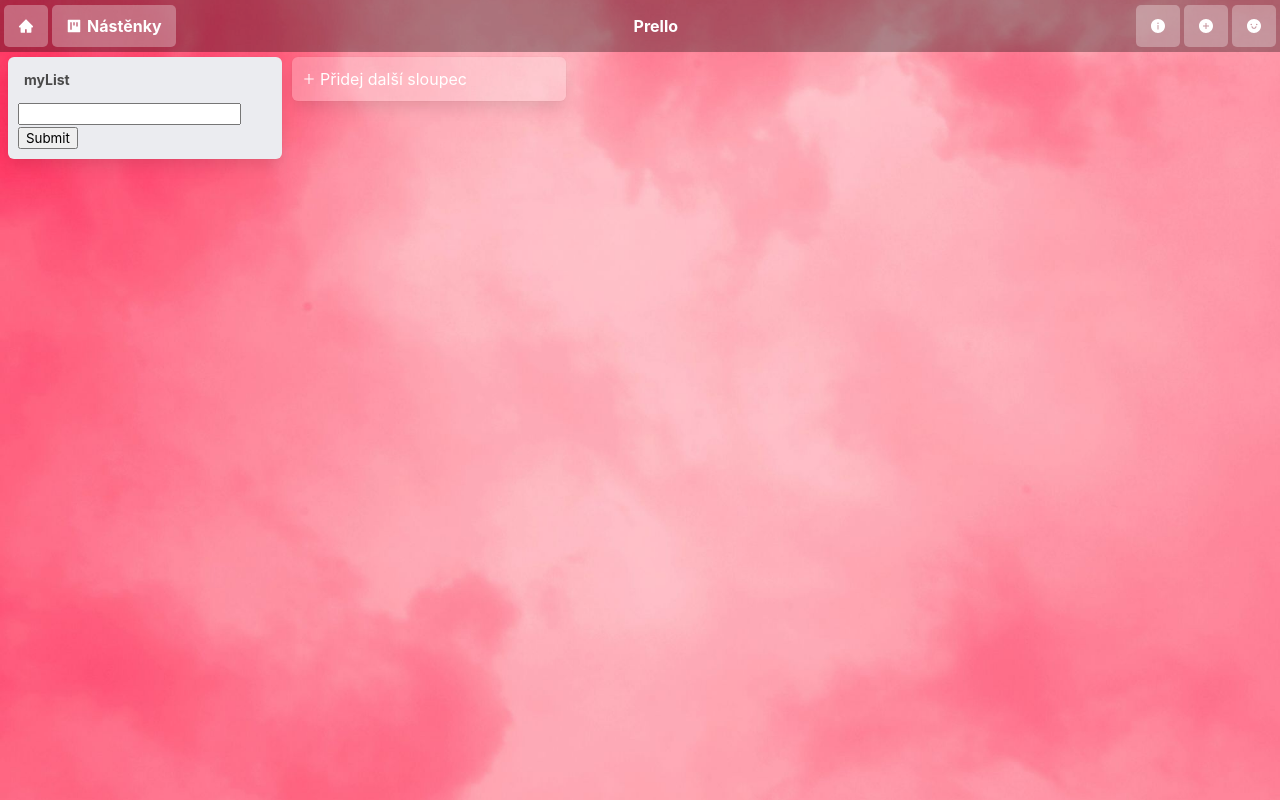
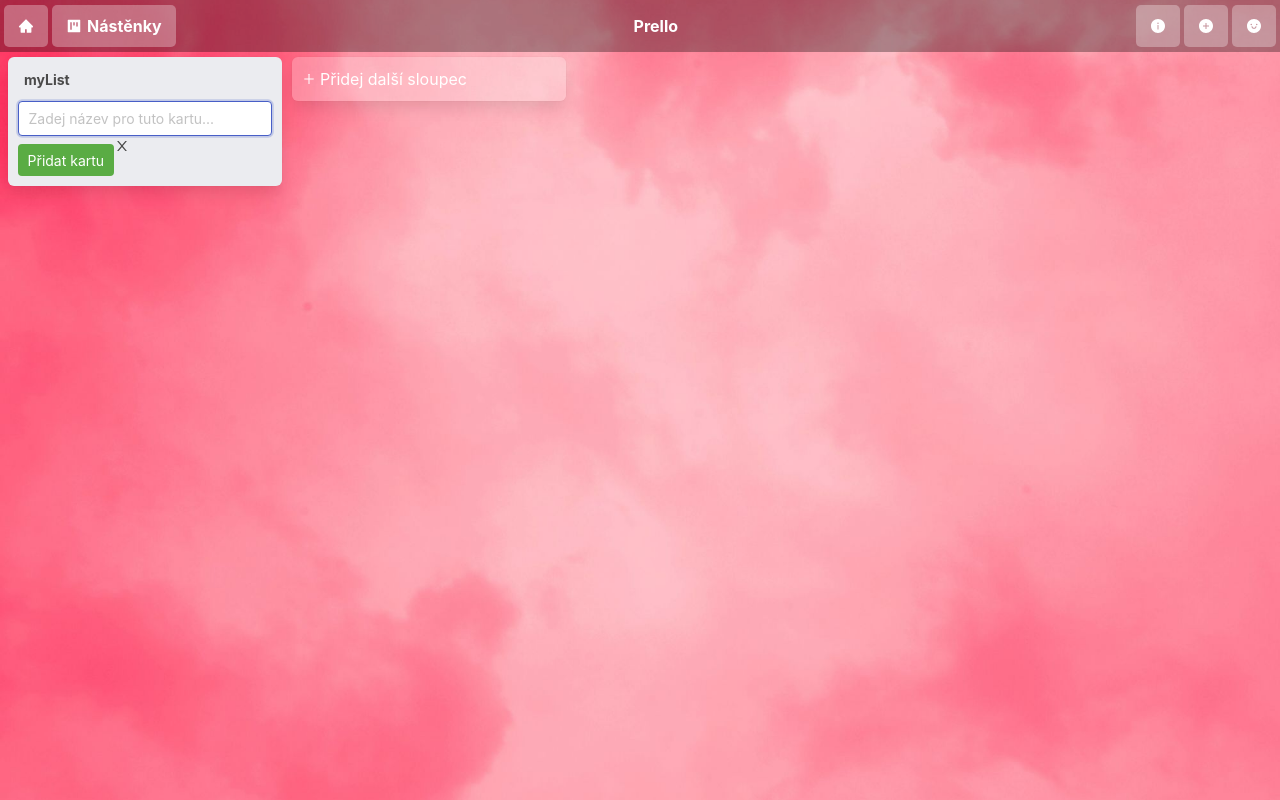
Before and after one commit to filipxpham/trelloReact, a React (Create React App) app: page / in a window 1280 px wide. Both pictures are taken after a click on the element "Přidat další kartu". Built offline with nearby package versions, Linux system fonts and the light colour scheme.

Commit message:
Addbutton component, code improvments

```diff
--- a/package.json
+++ b/package.json
@@ -7,6 +7,7 @@
     "@testing-library/react": "^11.2.5",
     "@testing-library/user-event": "^12.8.1",
     "bulma": "^0.9.2",
+    "prop-types": "^15.7.2",
     "react": "^17.0.1",
     "react-dom": "^17.0.1",
     "react-icons": "^4.2.0",
--- a/src/App.js
+++ b/src/App.js
@@ -4,6 +4,7 @@ import List from "./components/List.js";
 import Navbar from "./components/Navbar.js";
 import React, { useState } from "react";
 import { AiOutlineMore, AiOutlinePlus } from "react-icons/ai";
+import AddButton from "./components/AddButton";
 
 export default function App(props) {
   const [lists, setLists] = useState([
@@ -12,23 +13,25 @@ export default function App(props) {
       cards: Array(),
     },
   ]);
-  const [listName, setListName] = useState("");
   const [isAddingList, setIsAddingList] = useState(false);
 
   const handleSubmit = (event) => {
+    let listName = "";
+    if (typeof event == "string") {
+      listName = event;
+    } else {
+      listName = event.target.listName.value;
+      event.preventDefault();
+    }
     setLists([...lists, { name: listName, cards: [] }]);
-    event.preventDefault();
-    setListName("");
+
     setIsAddingList(false);
   };
 
-  const handleChange = (event) => {
-    setListName(event.target.value);
-  };
-
   const handleOnBlurAddList = (event) => {
-    if (listName.length > 0) {
-      handleSubmit(event);
+    if (event.target.value) {
+      console.log(event.target.value);
+      handleSubmit(event.target.value);
     } else {
       setIsAddingList(false);
     }
@@ -58,20 +61,12 @@ export default function App(props) {
     return (
       <>
         <form onSubmit={handleSubmit}>
-          <input
-            className="input is-focused"
-            autoFocus
-            onBlur={handleOnBlurAddList}
-            type="text"
-            name="listName"
-            value={listName}
-            onChange={handleChange}
+          <AddButton
+            inputName="listName"
+            defaultValue={""}
             placeholder="Zadej jméno sloupce..."
-          />
-          <input
-            type="submit"
-            value="Přidat sloupec"
-            className="button is-primary"
+            handleOnBlur={handleOnBlurAddList}
+            buttonText="Přidat sloupec"
           />
         </form>
       </>
--- a/src/App.scss
+++ b/src/App.scss
@@ -45,12 +45,3 @@ div.column {
 input.input.is-focused {
   font-size: 14px;
 }
-
-input.button.is-primary {
-  margin-top: 8px;
-  text-align: center;
-  height: 32px;
-  max-width: 95.67px;
-  font-size: 14px;
-  background-color: #5aac44;
-}
--- a/src/components/AddButton.js
+++ b/src/components/AddButton.js
@@ -1,9 +1,34 @@
 import "./AddButton.scss";
 import React, { useState } from "react";
+import { AiOutlineClose } from "react-icons/ai";
 
 export default function AddButton(props) {
-  const [type, setType] = useState(null);
-  const [value, setValue] = useState(null);
+  const [value, setValue] = useState(props.defaultValue);
 
-  return <input type={type} value={value} className="button is-primary" />;
+  const handleChange = (event) => {
+    setValue(event.target.value);
+  };
+
+  return (
+    <>
+      <input
+        className="input is-focused"
+        autoFocus
+        onBlur={props.handleOnBlur}
+        type="text"
+        name={props.inputName}
+        value={value}
+        onChange={handleChange}
+        placeholder={props.placeholder}
+      />
+      <button
+        type="submit"
+        style={{ backgroundColor: props.color || "#5aac44" }}
+        className="button is-primary"
+      >
+        {props.buttonText}
+      </button>
+      <AiOutlineClose />
+    </>
+  );
 }
--- a/src/components/AddButton.scss
+++ b/src/components/AddButton.scss
@@ -1,4 +1,4 @@
-input.button.is-primary {
+.button.is-primary {
   margin-top: 8px;
   text-align: center;
   height: 32px;
@@ -6,3 +6,7 @@ input.button.is-primary {
   font-size: 14px;
   background-color: #5aac44;
 }
+
+input.input.is-focused {
+  font-size: 14px;
+}
--- a/src/components/List.js
+++ b/src/components/List.js
@@ -2,6 +2,7 @@ import React, { useState, useRef } from "react";
 import Card from "./Card";
 import "./List.scss";
 import { AiOutlineMore, AiOutlinePlus } from "react-icons/ai";
+import AddButton from "./AddButton";
 
 export default function List(props) {
   const [cards, setCards] = useState(props.cards);
@@ -10,19 +11,30 @@ export default function List(props) {
   const [isEditing, setEditing] = useState(false);
   const [isAddingCard, setIsAddingCard] = useState(false);
 
-  const handleChange = (event) => {
-    setCardName(event.target.value);
-  };
-
   const handleCardNameChange = (event) => {
     setListName(event.target.value);
   };
 
   const handleSubmit = (event) => {
+    let cardName = "";
+    if (typeof event == "string") {
+      cardName = event;
+    } else {
+      cardName = event.target.cardName.value;
+      event.preventDefault();
+    }
     setCards([...cards, { name: cardName }]);
-    event.preventDefault();
-    setCardName("");
+
     setIsAddingCard(false);
+  };
+
+  const handleOnBlurAddList = (event) => {
+    if (event.target.value) {
+      console.log(event.target.value);
+      handleSubmit(event.target.value);
+    } else {
+      setIsAddingCard(false);
+    }
   };
 
   const changeEditMode = () => {
@@ -65,7 +77,7 @@ export default function List(props) {
   const renderDefaultView = () => {
     return (
       <>
-        <b class="header" onDoubleClick={changeEditMode}>
+        <b className="header" onDoubleClick={changeEditMode}>
           {props.name}
         </b>
       </>
@@ -76,13 +88,13 @@ export default function List(props) {
     return (
       <>
         <form onSubmit={handleSubmit}>
-          <input
-            type="text"
-            name="cardName"
-            value={cardName}
-            onChange={handleChange}
+          <AddButton
+            inputName="cardName"
+            defaultValue={""}
+            placeholder="Zadej název pro tuto kartu..."
+            handleOnBlur={handleOnBlurAddList}
+            buttonText="Přidat kartu"
           />
-          <input type="submit" value="Submit" />
         </form>
       </>
     );
@@ -101,9 +113,9 @@ export default function List(props) {
     <div className="List">
       {isEditing ? renderEditView() : renderDefaultView()}
       <br />
-      <div class="cardList">
+      <div className="cardList">
         {cards.map((item, index) => (
-          <div class="card">
+          <div className="card">
             <Card
               key={item.index}
               name={item.name}
--- a/src/components/Navbar.js
+++ b/src/components/Navbar.js
@@ -37,12 +37,13 @@ export default function Navbar(params) {
           </a>
 
           <a href="/" className="navbar-item white">
-            <AiFillProject color="white" /> <b class="left-margin">Nástěnky</b>
+            <AiFillProject color="white" />{" "}
+            <b className="left-margin">Nástěnky</b>
           </a>
         </div>
 
         <div className="navbar-item">
-          <b class="white">Prello</b>
+          <b className="white">Prello</b>
         </div>
 
         <div className="navbar-end">
```
Also changed, not shown: 1 other file (tests, documents, lock files or other folders).
